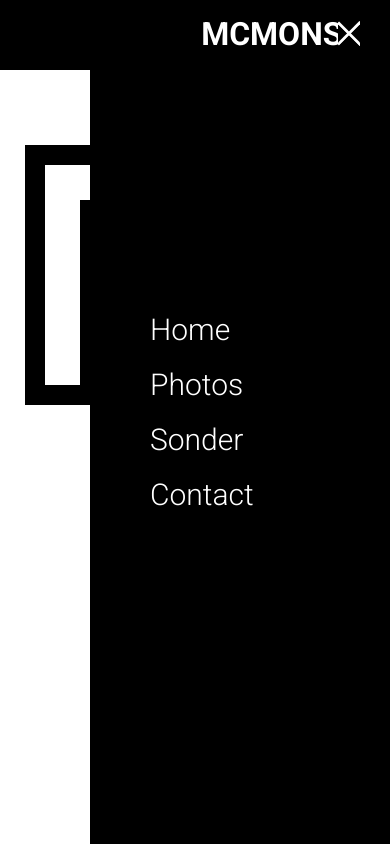
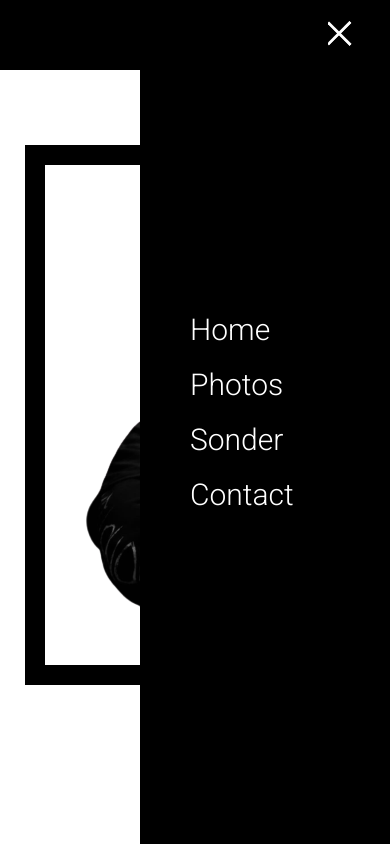
Before and after one commit to Medeirosseth/McMonster, a React (Create React App) app: page / in a window 390 px wide. Built offline with nearby package versions, Linux system fonts and the light colour scheme.

Commit message:
add mobile styling

```diff
--- a/package.json
+++ b/package.json
@@ -7,6 +7,7 @@
     "@testing-library/jest-dom": "^5.14.1",
     "@testing-library/react": "^11.2.7",
     "@testing-library/user-event": "^12.8.3",
+    "firebase": "^7.8.0",
     "install": "^0.13.0",
     "node": "^16.6.1",
     "npm": "^7.20.5",
--- a/src/Components/Intro/Intro.scss
+++ b/src/Components/Intro/Intro.scss
@@ -1,3 +1,5 @@
+@import "../../global.scss";
+
 .intro {
   background-color: white;
 
@@ -7,6 +9,11 @@
     margin-top: 50px;
     // border: solid 30px black;
 
+    @include mobile {
+      flex-direction: column;
+      justify-items: center;
+    }
+
     .twoimgcontainer {
       display: flex;
       justify-content: center;
@@ -14,25 +21,14 @@
       margin: 25px 25px 0 25px;
       z-index: 0;
 
-      .threeimgcontainer {
+      img {
+        height: 100%;
         display: flex;
         justify-content: center;
-        border: solid 20px black;
-        margin: 35px 35px 0 35px;
-        z-index: 0;
 
-        .fourimgcontainer {
-          display: flex;
-          justify-content: center;
-          border: solid 20px black;
-          margin: 45px 45px 0 45px;
-          z-index: 0;
-
-          img {
-            height: 100%;
-            display: flex;
-            justify-content: center;
-          }
+        @include mobile {
+          height: 50%;
+          align-items: center;
         }
       }
     }
--- a/src/Components/Menu/menu.scss
+++ b/src/Components/Menu/menu.scss
@@ -1,5 +1,5 @@
 .menu {
-  width: 300px;
+  width: 250px;
   height: 100vh;
   background-color: black;
   color: white;
--- a/src/Components/Topbar/Topbar.jsx
+++ b/src/Components/Topbar/Topbar.jsx
@@ -11,7 +11,7 @@ export default function Topbar({ menuOpen, setMenuOpen }) {
             MCMONSTER
           </a>
         </div>
-        <h1 className="topbarname">MCMONSTER</h1>
+        <h1 className="topbarname"></h1>
         <div className="right">
           <div onClick={() => setMenuOpen(!menuOpen)} className="hamburger">
             <span className="lineone">1</span>
--- a/src/Components/Topbar/Topbar.scss
+++ b/src/Components/Topbar/Topbar.scss
@@ -1,3 +1,5 @@
+@import "../../global.scss";
+
 .topbar {
   width: 100%;
   height: 70px;
--- /dev/null
+++ b/src/global.scss
@@ -0,0 +1,7 @@
+$width: 768px;
+
+@mixin mobile {
+  @media (max-width: #{$width}) {
+    @content;
+  }
+}
```
Also changed, not shown: src/firebase.js (added, +17 -0 lines), 1 other file (tests, documents, lock files or other folders).
